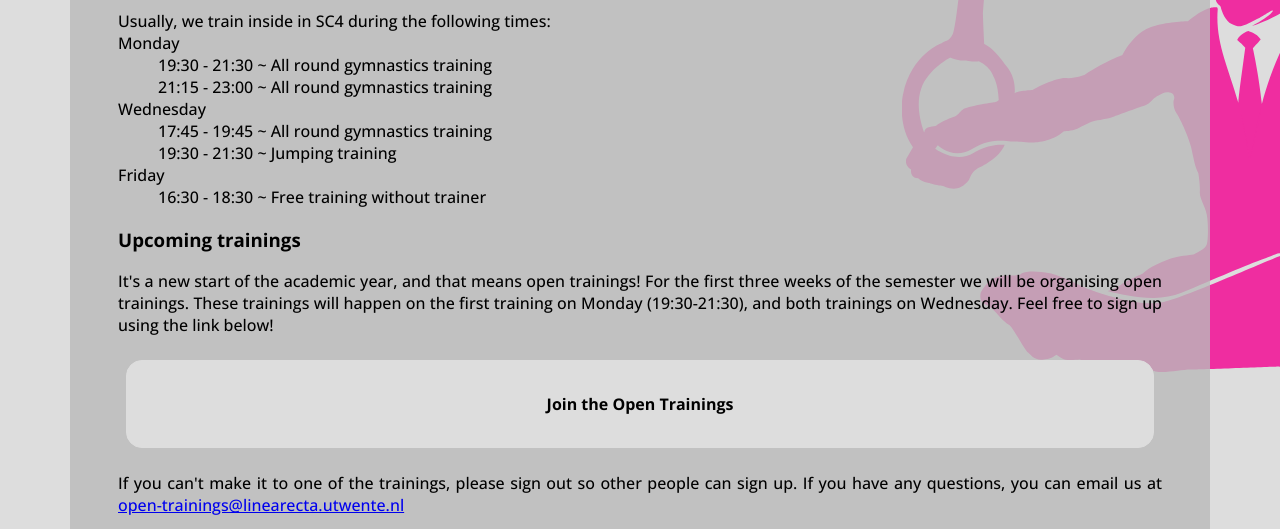
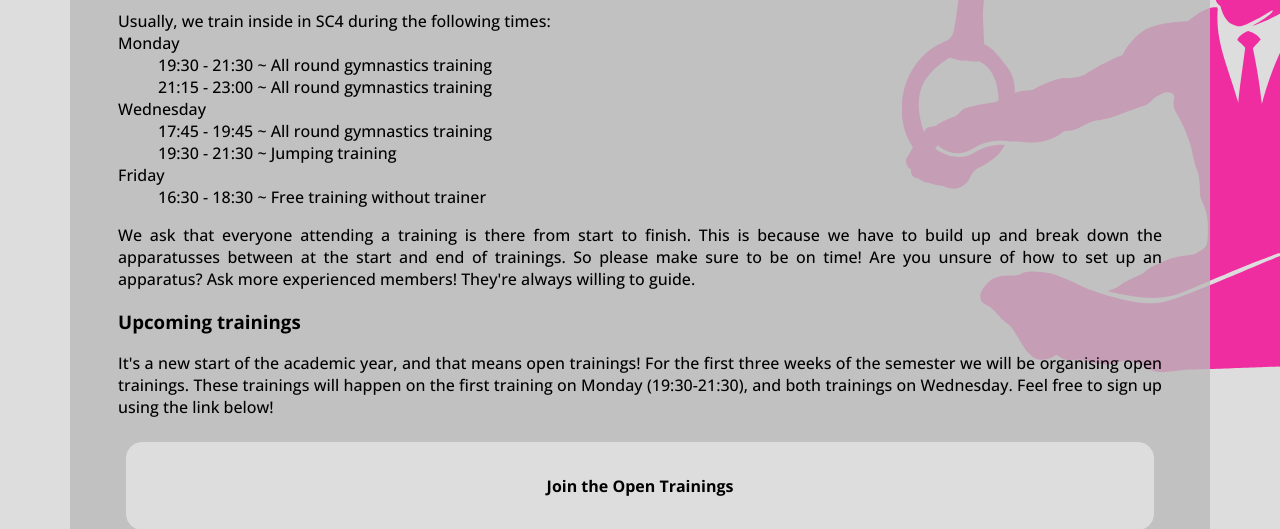
Before and after one commit to stv-linea-recta/website, a plain HTML site: page pages/open-trainings.html in a window 1280 px wide. Shown: the part 288-817 px from the top of the page. Drawn offline with nearby package versions, Linux system fonts and the light colour scheme.

Commit message:
Open trainings text update

```diff
--- a/pages/open-trainings.html
+++ b/pages/open-trainings.html
@@ -124,6 +124,12 @@
                 <dt>Friday</dt>
                 <dd>16:30 - 18:30 ~ Free training without trainer</dd>
             </dl>
+            <p>
+                We ask that everyone attending a training is there from start to finish. This is because we have to
+                build up and break down the apparatusses between at the start and end of trainings. So please make sure
+                to be on time! Are you unsure of how to set up an apparatus? Ask more experienced members! They're
+                always willing to guide.
+            </p>
             <h3>Upcoming trainings</h3>
             <p>
                 It's a new start of the academic year, and that means open trainings! For the first three weeks of the
```
